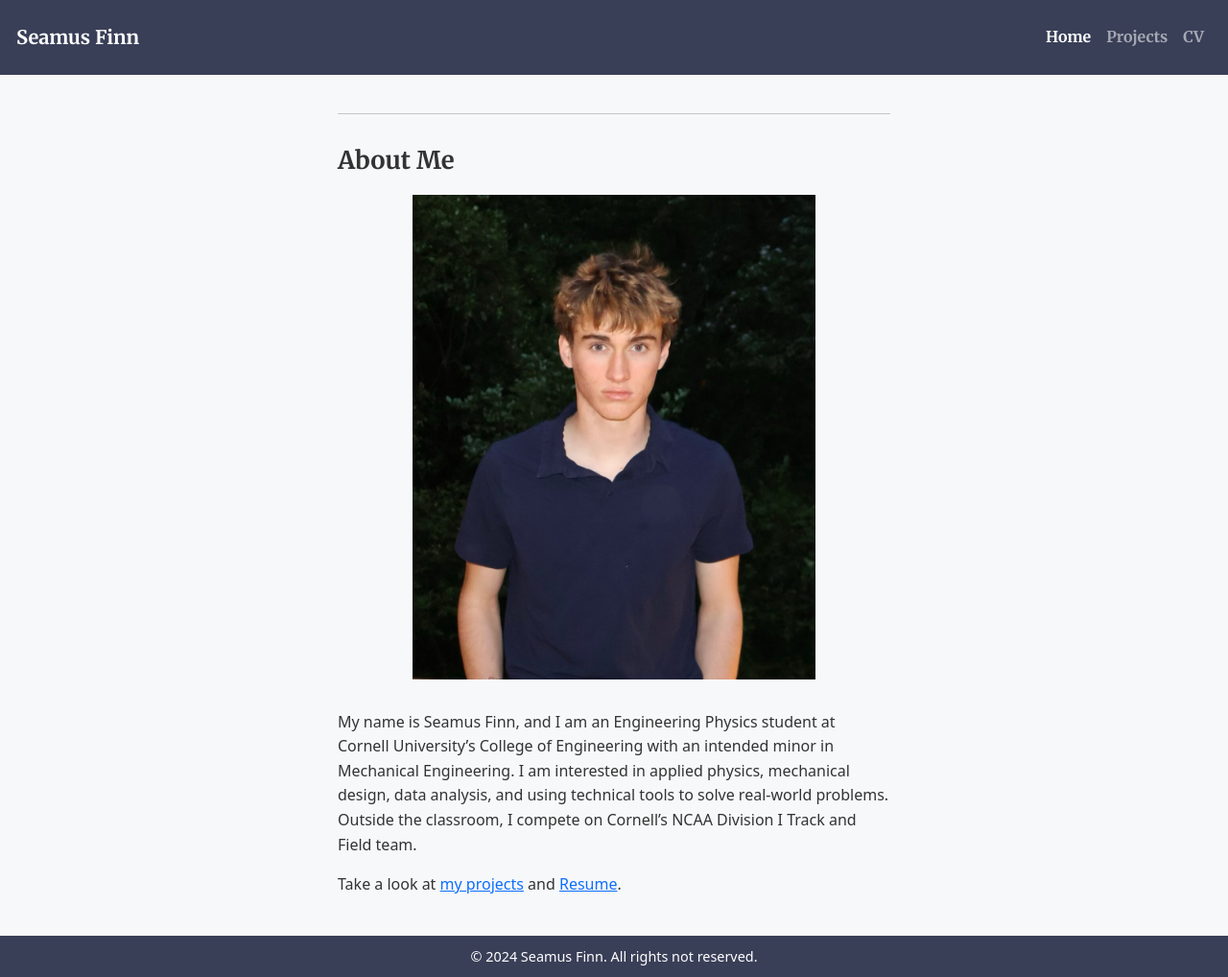
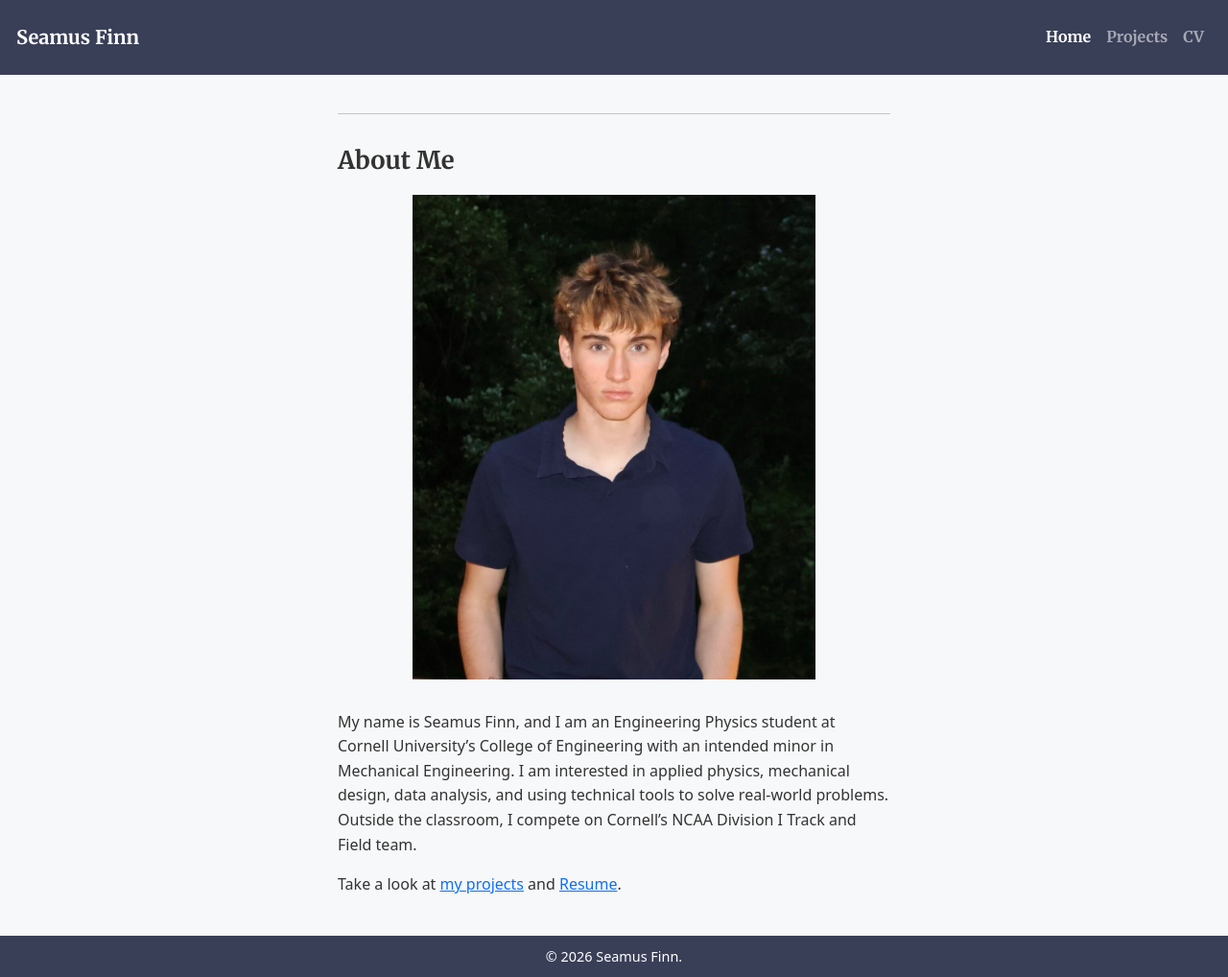
Before and after one commit to seamus-finn/seamus-finn.github.io, a Jekyll site: the page built from index.md, in a window 1280 px wide. Shown: the whole page at 96% size. Built offline with Jekyll 4.4.1, drawn with Linux system fonts in a browser that asks for light colours; our own code applies the rules of GitHub Pages for plain Markdown files.

Commit message:
Update default.html

```diff
--- a/_layouts/default.html
+++ b/_layouts/default.html
@@ -40,11 +40,11 @@
     {{ content }}
   </main>
 
-  <footer class="footer navbar-dark text-white text-center";>
-    <div class="container">
-      &copy; 2024 {{ site.name }}. All rights not reserved.
-    </div>
-  </footer>
+<footer class="footer navbar-dark text-white text-center">
+  <div class="container">
+    &copy; 2026 Seamus Finn.
+  </div>
+</footer>
 
   <script src="https://cdn.jsdelivr.net/npm/bootstrap@5.3.2/dist/js/bootstrap.bundle.min.js"></script>
 </body>
```
